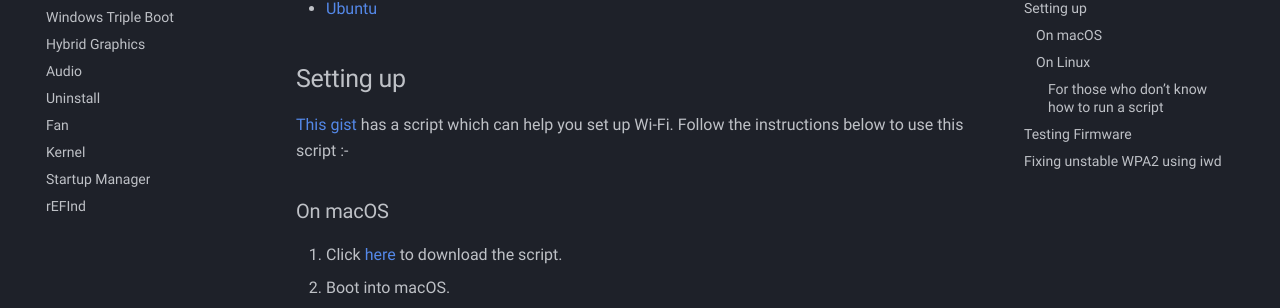
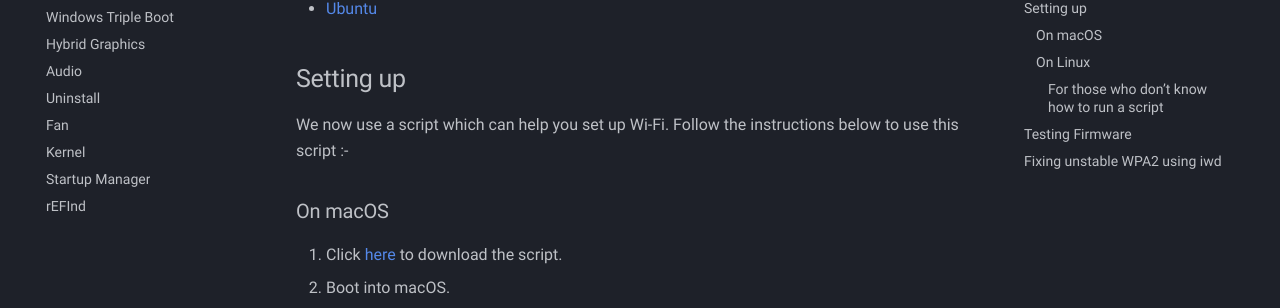
Before and after one commit to t2linux/wiki, an MkDocs documentation site: the page built from docs/guides/wifi.md, in a window 1280 px wide and 900 px high, scrolled down 501 px. Shown: the part 145-453 px from the top of the window. Built offline with MkDocs 1.6.1 and Material for MkDocs 9.7.7, drawn with Linux system fonts in a browser that asks for light colours; comment, search, counter and statistics services are not loaded.

Commit message:
Change link of script

```diff
--- a/docs/guides/wifi.md
+++ b/docs/guides/wifi.md
@@ -15,11 +15,11 @@ Refer to the "Updating Kernel" section on your distro's FAQ for instructions if
 
 ## Setting up
 
-[This gist](https://gist.github.com/AdityaGarg8/94c6a3291455d5f8b7567ed9fb0b651e) has a script which can help you set up Wi-Fi. Follow the instructions below to use this script :-
+We now use a script which can help you set up Wi-Fi. Follow the instructions below to use this script :-
 
 ### On macOS
 
-1. Click [here](https://gist.githubusercontent.com/AdityaGarg8/94c6a3291455d5f8b7567ed9fb0b651e/raw/wifi.sh) to download the script.
+1. Click [here](https://github.com/t2linux/wiki/tree/gh-pages/tools/wifi.sh) to download the script.
 2. Boot into macOS.
 3. Run this script there.
 4. The script will ask you to run some commands or the script itself in Linux after it gets executed successfully.
```
